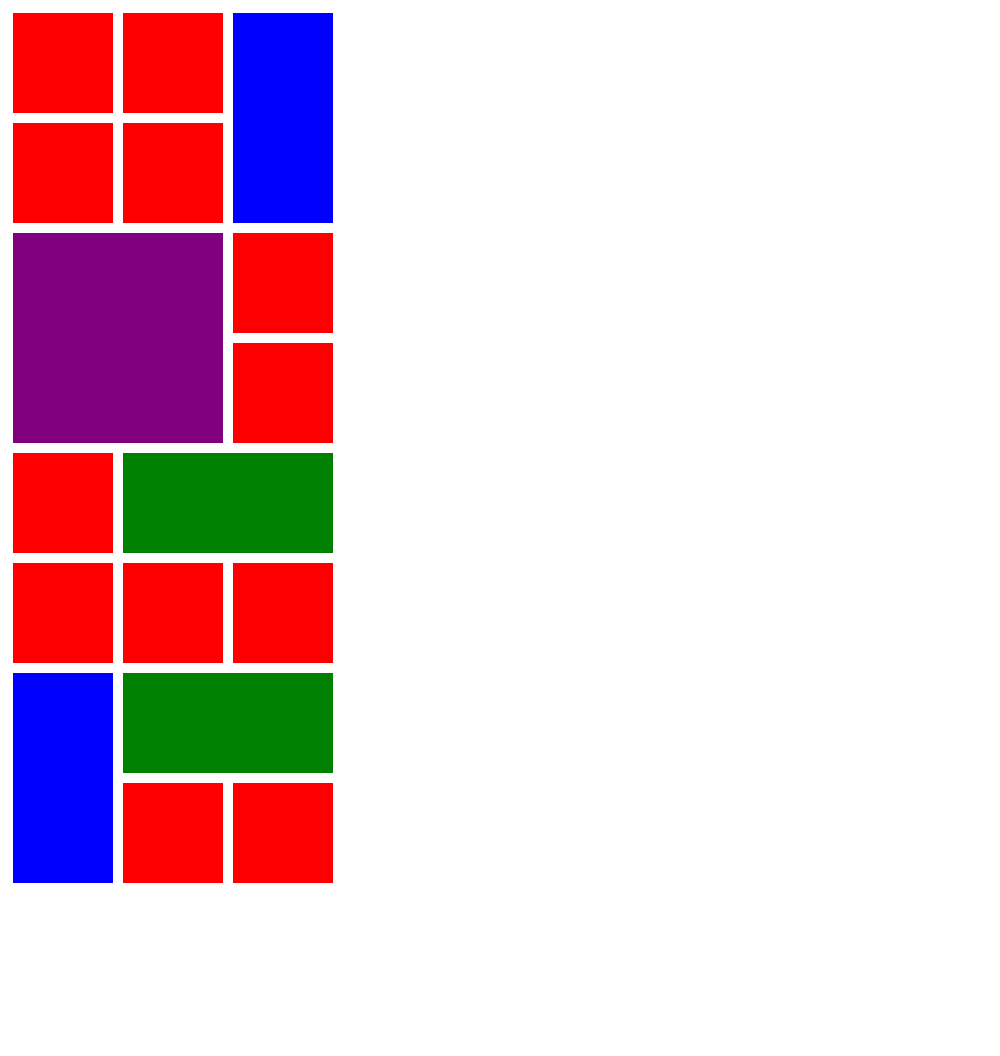
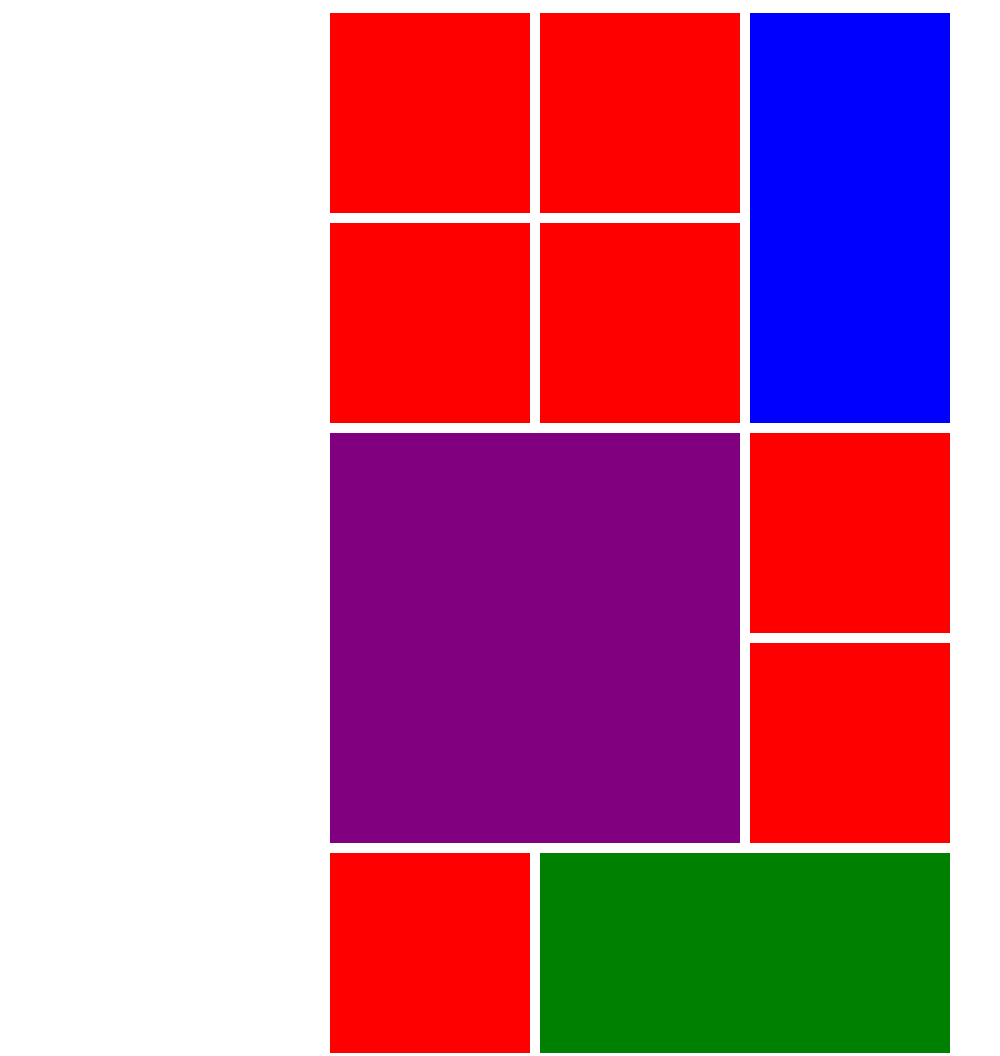
Before and after one commit to ilushka/homepage, a plain HTML site: page index.html in a window 1280 px wide. Shown: the top 1056 px of the page, without its empty margins (0-1000 px from the left). Before the commit the page ends 896 px from the top, so only its background shows below. Drawn offline with nearby package versions, Linux system fonts and the light colour scheme; files that its build step writes are made by us from their sources.

Commit message:
centered container

```diff
--- a/moskovko.sass
+++ b/moskovko.sass
@@ -1,49 +1,50 @@
-$tile_size:   100px
-$tile_margin: 5px
+$tile_size: 200px
+$tile_margin:   5px
+$column_count:  3
+
+$row_width: ($column_count * $tile_size) + ($column_count * (2 * $tile_margin))
 
 .tile-1-1
-  width:  $tile_size
-  height: $tile_size
-  margin: $tile_margin
+  width:    $tile_size
+  height:   $tile_size
+  margin:   $tile_margin
   background-color: red
 
 .tile-1-1-empty
-  width:  $tile_size
-  height: $tile_size
-  margin: $tile_margin
-
+  width:    $tile_size
+  height:   $tile_size
+  margin:   $tile_margin
 
 .tile-1-2
-  width:  $tile_size
-  height: (2 * $tile_size) + (2 * $tile_margin)
-  margin: $tile_margin
+  width:    $tile_size
+  height:   (2 * $tile_size) + (2 * $tile_margin)
+  margin:   $tile_margin
   background-color: blue
 
-
 .tile-2-1
-  width:  (2 * $tile_size) + (2 * $tile_margin)
-  height: $tile_size
-  margin: $tile_margin
+  width:    (2 * $tile_size) + (2 * $tile_margin)
+  height:   $tile_size
+  margin:   $tile_margin
   background-color: green
 
-
 .tile-2-2
-  width:  (2 * $tile_size) + (2 * $tile_margin)
-  height: (2 * $tile_size) + (2 * $tile_margin)
-  margin: $tile_margin
+  width:    (2 * $tile_size) + (2 * $tile_margin)
+  height:   (2 * $tile_size) + (2 * $tile_margin)
+  margin:   $tile_margin
   background-color: purple
 
-
 .row
-  height: $tile_size + (2 * $tile_margin)
-  clear: both
-  vertical-align:top
-  display: -webkit-box
-  display: -moz-box
-  display: -ms-flexbox
-  display: -webkit-flex
-  display: flex
-
+  width:    $row_width
+  height:   $tile_size + (2 * $tile_margin)
+  clear:    both
+  display:  -webkit-box
+  display:  -moz-box
+  display:  -ms-flexbox
+  display:  -webkit-flex
+  display:  flex
 
 .container
-  width: 330px
+  width:    $row_width
+  display:  block
+  margin-left:      auto
+  margin-right:     auto
```
